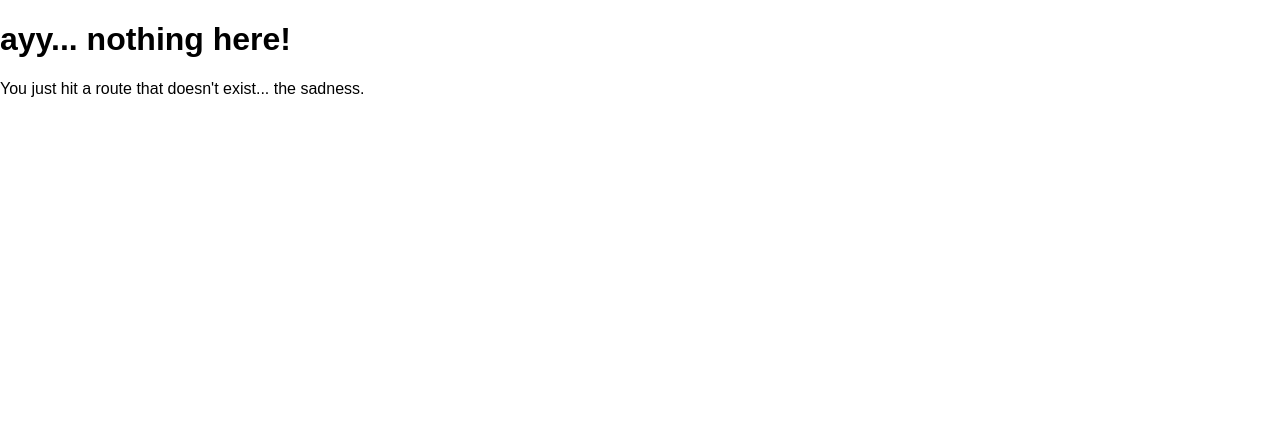
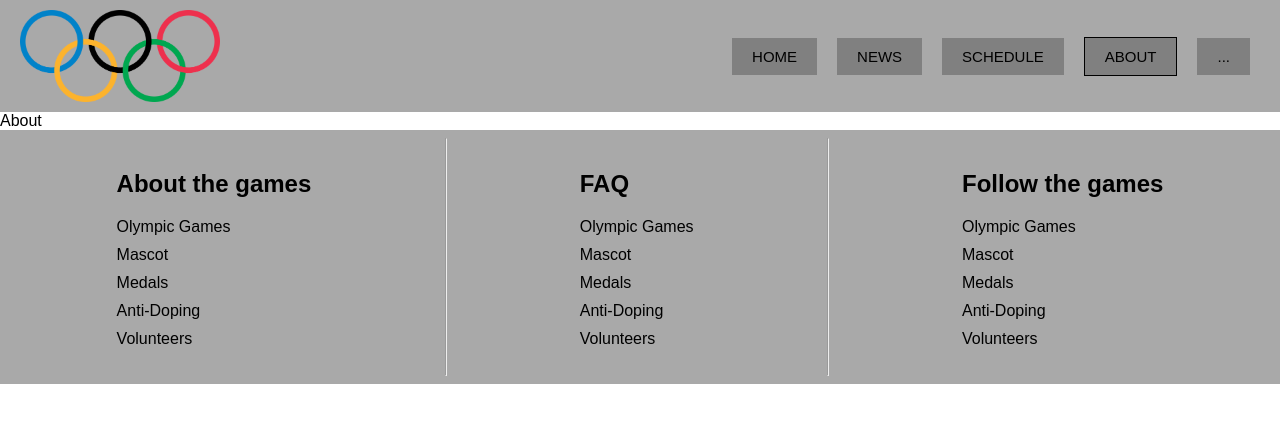
Before and after one commit to tjuric03/HCI_project, a Gatsby site: page /about in a window 1280 px wide. Before the commit this address had no page. Built offline with nearby package versions, Linux system fonts and the light colour scheme; Gatsby itself is replaced by a stand-in of ours.

Commit message:
Added empty pages

```diff
--- a/src/components/Navigation/index.js
+++ b/src/components/Navigation/index.js
@@ -2,12 +2,17 @@
 import styles from './style.module.css'
 
 import {navTabs} from '../../constants/const'
+import {Link} from 'gatsby'
 
 const Navigation = ({activeTab}) => {
 
     return (
         <nav className={styles.navigation}>
-            {navTabs.map(tab => <li className={tab === activeTab ? styles.active: ''}>{tab}</li>)}
+            {navTabs.map(({tab,to}) => (
+                <Link to={to}>
+                    <li className={tab === activeTab ? styles.active: ''}>{tab}</li>
+                </Link>)
+            )}
             <div className={styles.dropdown}> ...</div>
         </nav>
     )
--- a/src/constants/const.js
+++ b/src/constants/const.js
@@ -1 +1,6 @@
-export const navTabs = ['Home', 'News', 'Schedule', 'About'];
+export const navTabs = [
+    {tab: 'Home', to:'/'},
+    {tab: 'News', to:'/news'},
+    {tab: 'Schedule', to:'/schedule'},
+    {tab: 'About', to:'/about'}
+];
--- a/src/global/global.css
+++ b/src/global/global.css
@@ -10,9 +10,12 @@
 
 }
 
+a,
 a:active,
 a:hover {
   outline-width: 0;
+  text-decoration: none;
+  color: inherit;
 }
 article,
 aside,
--- a/src/modules/Header/index.js
+++ b/src/modules/Header/index.js
@@ -4,10 +4,10 @@
 import Logo from '../../components/Images/Logo'
 import Navigation from "../../components/Navigation"
 
-const Header = () => (
+const Header = ({activeTab}) => (
   <header className={styles.header}>
     <Logo/>
-    <Navigation activeTab = "Home"/>
+    <Navigation activeTab = {activeTab}/>
   </header>
 )
 
--- /dev/null
+++ b/src/pages/about.js
@@ -0,0 +1,10 @@
+import React from 'react'
+import HeaderFooterLayout from '../layouts/HeaderFooterLayout'
+
+const About = () => (
+    <HeaderFooterLayout activeTab="About">
+        <div>About</div>
+    </HeaderFooterLayout>
+)
+
+export default About
--- a/src/pages/index.js
+++ b/src/pages/index.js
@@ -3,7 +3,7 @@
 import TitlePage from "../modules/TitlePage"
 
 const IndexPage = () => (
-  <HeaderFooterLayout>
+  <HeaderFooterLayout activeTab="Home">
     <TitlePage></TitlePage>
   </HeaderFooterLayout>
 )
```
Also changed, not shown: src/pages/news.js (added, +10 -0 lines), src/pages/schedule.js (added, +10 -0 lines).
